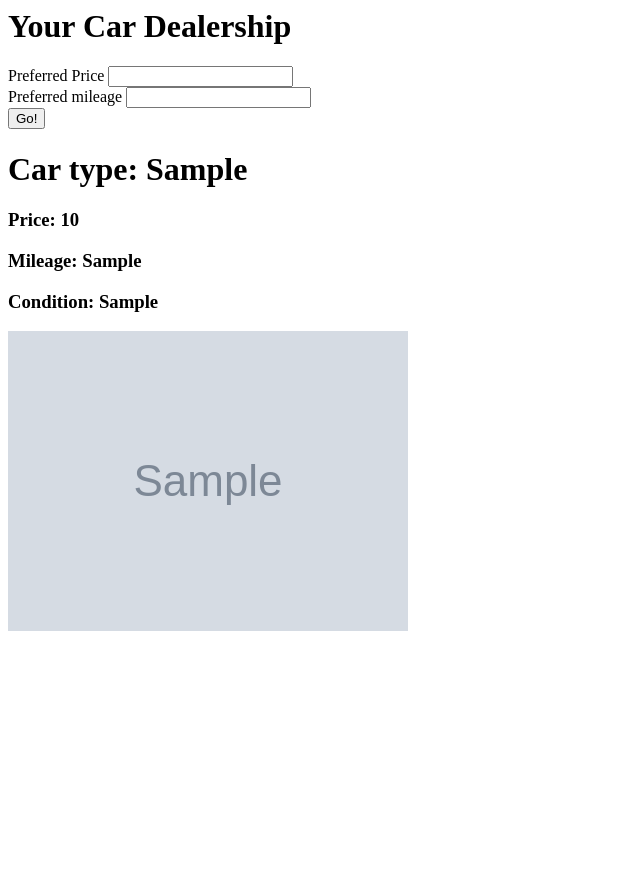
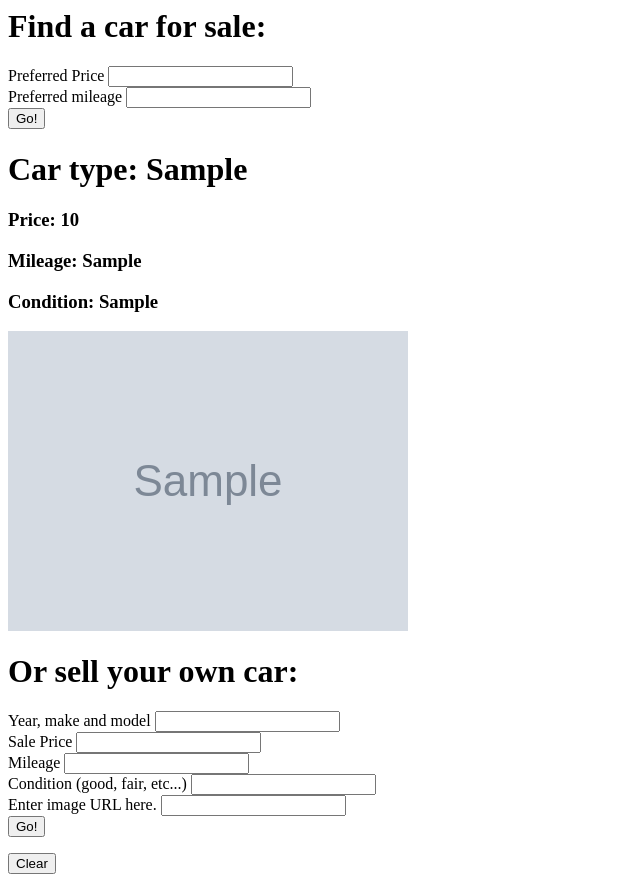
Before and after one commit to larryjtaylor/carDealership, a PHP site: template views/cars.html.twig in a window 1280 px wide. Shown: the whole page, without its empty margins (0-640 px from the left). Before the commit the page ends 631 px from the top, so only its background shows below. Run offline with PHP 8.4, Linux system fonts and the light colour scheme; the template is opened without the code that fills it: most values are stand-ins (such as "Sample title", 1, 10 or a date in 2020); grey boxes marked "Sample" are stand-in pictures; some libraries are stand-ins or nearby versions.

Commit message:
add function to post car for sale

```diff
--- a/src/car.php
+++ b/src/car.php
@@ -1,11 +1,11 @@
 <?php
 class Car
 {
-  public $type;
+  private $type;
   private $price;
   private $mileage;
-  public $condition;
-  public $image;
+  private $condition;
+  private $image;
 
 
   function __construct($type, $price, $mileage, $condition, $image){
--- a/views/cars.html.twig
+++ b/views/cars.html.twig
@@ -3,7 +3,7 @@
     <title>Your Car Dealership's Homepage</title>
 </head>
 <body>
-    <h1>Your Car Dealership</h1>
+    <h1>Find a car for sale:</h1>
     <form action='/cars' method='post'>
         <div class='form-group'>
             <label for='price'>Preferred Price</label>
@@ -27,5 +27,34 @@
         {% endfor %}
     {% endif %}
 
+    <h1>Or sell your own car:</h1>
+    <form action='/sale' method='post'>
+        <div class='form-group'>
+            <label for='type'>Year, make and model</label>
+            <input id='type' name='type' class='form-control' type='text'>
+        </div>
+        <div class='form-group'>
+            <label for='price'>Sale Price</label>
+            <input id='price' name='price' class='form-control' type='number'>
+        </div>
+        <div class='form-group'>
+            <label for='mileage'>Mileage</label>
+            <input id='mileage' name='mileage' class='form-control' type='number'>
+        </div>
+        <div class='form-group'>
+            <label for='condition'>Condition (good, fair, etc...)</label>
+            <input id='condition' name='condition' class='form-control' type='text'>
+        </div>
+        <div class='form-group'>
+            <label for='image'>Enter image URL here.</label>
+            <input id='image' name='image' class='form-control' type='text'>
+        </div>
+
+        <button type='submit' class='btn'>Go!</button>
+    </form>
+    <form action='/clear' method='post'>
+        <button type='submit'>Clear</button>
+    </form>
+
   </body>
 </html>
```
Also changed, not shown: app/app.php (+11 -0 lines), views/clear_cars.html.twig (+9 -0 lines), views/sell_cars.html.twig (added, +16 -0 lines).
